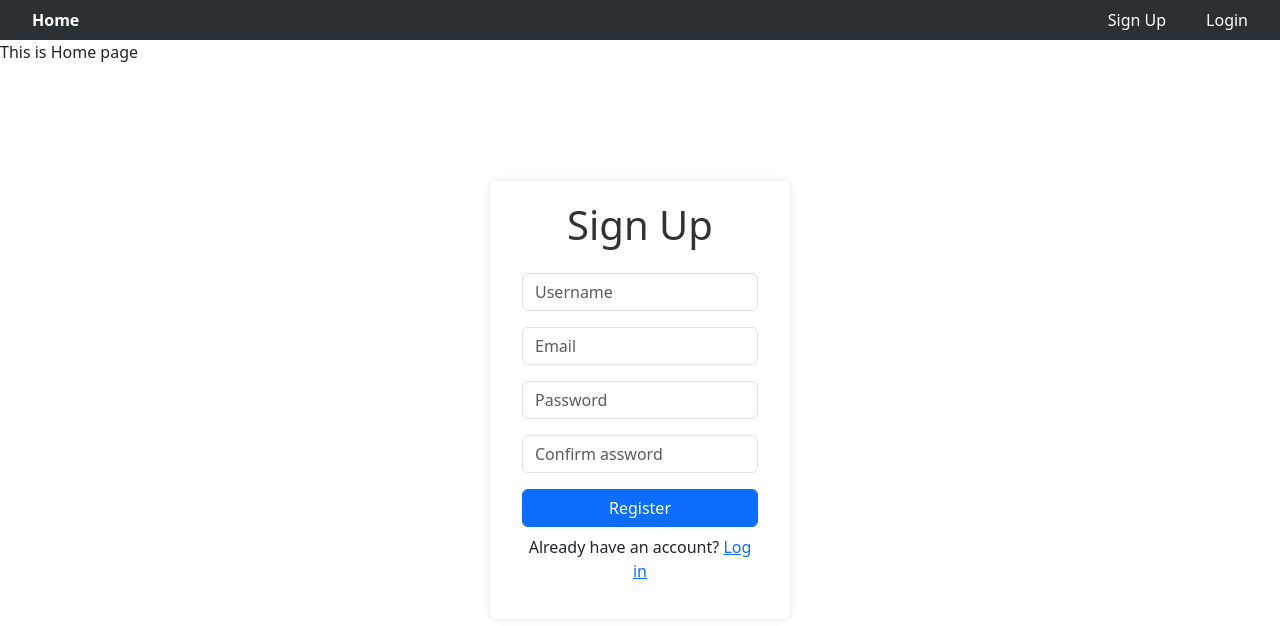
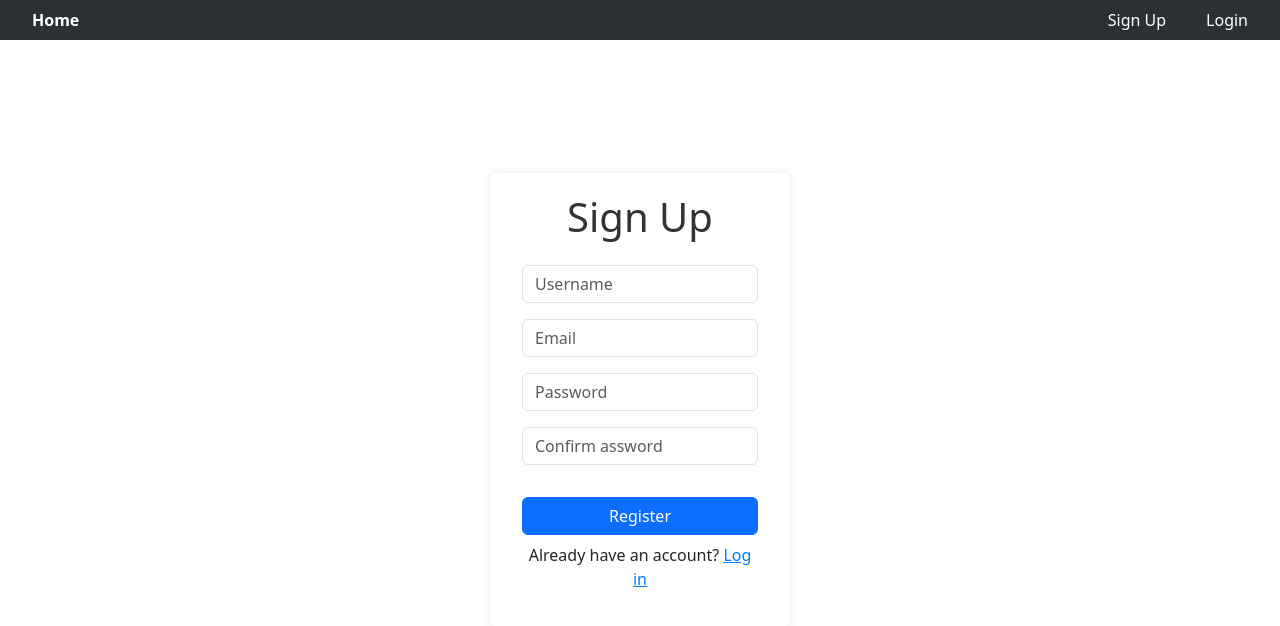
Before and after one commit to RuohanZhuo/TFG, a React (Create React App) app in the folder frontend/: page /sign in a window 1280 px wide. Shown: the top 626 px of the page. Built offline with nearby package versions, Linux system fonts and the light colour scheme.

Commit message:
change LoginForm and SignUpForm to function component

```diff
--- a/frontend/src/App.jsx
+++ b/frontend/src/App.jsx
@@ -1,7 +1,7 @@
 import React, { Component } from 'react'
-import {Routes, Route} from 'react-router-dom';
-import SignUp from './pages/SignUp/SignUp';
-import Login from './pages/Login/Login';
+import { Routes, Route } from 'react-router-dom'
+import SignUp from './pages/SignUp/SignUp'
+import Login from './pages/Login/Login'
 import Header from './components/Header'
 
 export default class App extends Component {
@@ -9,14 +9,13 @@ export default class App extends Component {
     return (
       <div>
         <div>
-          <Header/>
+          <Header />
         </div>
         <div>
-          <div>This is Home page</div>
           <Routes>
-                <Route path='/' element={App}/> {/*error*/}
-                <Route path="/sign" element={<SignUp/>}/>
-                <Route path="/login" element={<Login/>}/>
+            <Route path="/" element={<div>This is Home page</div>} />
+            <Route path="/sign" element={<SignUp />} />
+            <Route path="/login" element={<Login />} />
           </Routes>
         </div>
       </div>
--- a/frontend/src/components/LoginForm/index.css
+++ b/frontend/src/components/LoginForm/index.css
@@ -34,3 +34,19 @@
     border: none;
     width: 100%;
   }
+
+  .invalid-feedback {
+    font-size: 0.7em;
+    text-align: left;
+  }
+
+
+  .link {
+    color: #007bff;
+    cursor: pointer;
+    transition: color 0.3s ease;
+  }
+
+  .link:hover {
+    color: #0056b3;
+  }
--- a/frontend/src/components/LoginForm/index.jsx
+++ b/frontend/src/components/LoginForm/index.jsx
@@ -1,61 +1,69 @@
-import React, { Component } from 'react'
-//import './index.css'
+import React, { useState } from 'react';
+import axios from 'axios'
+import classnames from 'classnames'
+import { useNavigate } from 'react-router-dom';
+import './index.css';
 
-export default class index extends Component {
+export default function Login(){
 
-  state = {
-      username:'',
-      password:''
-    }
-    onSubmit = async(e)=>{
-        e.preventDefault();
-        const {username, password} = this.state
+  const [state, setState] = useState({
+    username: '',
+    password: '',
+    errorLogin:''
+  });
+
+  const navigate = useNavigate();
+
+  const { username, password, errorLogin } = state;
+
+  const onSubmit = async (event) => {
+    event.preventDefault();
 
     try {
-          const response = await fetch('http://localhost:3001/login', {
-            method: 'POST',
-            headers: {
-              'Content-Type': 'application/json',
-            },
-            body: JSON.stringify({ username, password }),
+
+      const response = await axios.post('http://localhost:3001/login', {
+        username,
+        password,
       });
 
-          const data = await response.json();
+      const data =  response.data;
 
       if (data.code === '0000') {
-            console.log('Inicio de sesión exitoso:', data);
-          } else {
+        alert('Inicio de sesión exitoso');
+        console.log(data)
+        navigate('/');
+      } else if (data.code === '1003'){
+        setState({ ...state, errorLogin: data.msg });
+      }else{
         console.error('Error en el inicio de sesión:', data.msg);
+      }
 
-          }
     } catch (error) {
       console.error('Error en la solicitud:', error);
     }
-    }
+  };
 
-    changeHandle = (type)=>{
-      return (event) =>{
-          this.setState({[type]:event.target.value})
-      }
-    }
-
-  render() {
-
-    const {username, password} = this.state
+  const changeHandle = (type) => (event) => {
+    setState({ ...state, [type]: event.target.value });
+  };
 
   return (
-    <form className="data-form" onSubmit={this.onSubmit}>
+    <form className="data-form" onSubmit={onSubmit}>
       <div className="container">
         <h1 className="text-center mb-4">Login</h1>
         <div className="mb-3">
-          <input type="text" className="form-control" placeholder="Username" value={username} onChange={this.changeHandle('username')} />
+          <input type="text" className={classnames("form-control",{'is-invalid':errorLogin==='Incorrect username'})} placeholder="Username" value={state.username} onChange={changeHandle('username')}/>
         </div>
         <div className="mb-3">
-          <input type="password" className="form-control" placeholder="Password" value={password} onChange={this.changeHandle('password')}/>
+          <input type="password" className={classnames("form-control",{'is-invalid':errorLogin==='Incorrect password'})} placeholder="Password" value={state.password} onChange={changeHandle('password')}/>
+          {errorLogin && <div>{errorLogin}</div>}
         </div>
         <button type="submit" className="btn btn-primary btn-block">Login</button>
+        <p className="text-center mt-2">
+          Don't have an account?{' '}
+          <span className="link" onClick={() => navigate('/sign')}>Sign up</span>
+        </p>
       </div>
     </form>
-    )
-  }
-}
+  );
+};
--- a/frontend/src/components/SignUpForm/index.css
+++ b/frontend/src/components/SignUpForm/index.css
@@ -36,6 +36,17 @@
   }
 
   .invalid-feedback {
-    font-size: 0.7em; /* Tamaño de fuente más pequeño */
+    font-size: 0.7em;
     text-align: left;
   }
+
+  .link {
+    color: #007bff;
+    text-decoration: underline;
+    cursor: pointer;
+    transition: color 0.3s ease;
+  }
+
+  .link:hover {
+    color: #0056b3;
+  }
--- a/frontend/src/components/SignUpForm/index.jsx
+++ b/frontend/src/components/SignUpForm/index.jsx
@@ -1,120 +1,116 @@
-import React, { Component } from 'react'
+import React, { useState } from 'react'
 import axios from 'axios'
 import classnames from 'classnames'
-import { NavLink } from 'react-router-dom'
+import { useNavigate } from 'react-router-dom'
 import './index.css'
 
+export default function Index(){
 
-export default class index extends Component {
+  const [state, setState] = useState({
+    username: '',
+    email: '',
+    password: '',
+    confirmPassword: '',
+    errors: {},
+  });
 
-    state = {
-        username:'',
-        email:'',
-        password:'',
-        confirmPassword:'',
-        errors:{}
-    }
+  const navigate = useNavigate()
 
-    validateForm = () => {
+  const { username, email, password, confirmPassword, errors } = state
 
-      const { username, email, password, confirmPassword } = this.state
-
+  const validateForm = () => {
     const errors = {}
 
-      if (username === '') {
+    if (username.trim() === '') {
       errors.username = 'Username is required'
     }
 
-      if (email === '') {
-        errors.email = 'Email is required'
+    if (email.trim() === '') {
+      errors.email = 'Email is required';
     } else if (!email.endsWith('@alumnos.upm.es') && !email.endsWith('@upm.es')) {
       errors.email = 'Email must end with @alumnos.upm.es or @upm.es'
     }
 
-      if (password === '') {
+    if (password.trim() === '') {
       errors.password = 'Password is required'
     }
 
-      if (confirmPassword === '') {
+    if (confirmPassword.trim() === '') {
       errors.confirmPassword = 'Confirm Password is required'
     } else if (password !== confirmPassword) {
       errors.confirmPassword = 'Passwords do not match'
     }
 
-      this.setState({ errors });
+    setState({ ...state, errors });
     return Object.keys(errors).length === 0
-
   }
 
-    onSubmit = async (event) => {
+  const onSubmit = async (event) => {
+    event.preventDefault()
 
-      event.preventDefault();
-
-      if (!this.validateForm()) {
+    if (!validateForm()) {
       return
     }
 
     try {
-
-        const { username, email, password, confirmPassword } = this.state
-
-        //const errors = {}
+      const errors = {}
 
       const response = await axios.post('http://localhost:3001/reg', {
         username,
         email,
         password,
         confirmPassword,
-        })
+      });
 
-        const data = response.data;
+      const data = response.data
 
       if (data.code === '0000') {
-          console.log('Registro exitoso:', data)
+        alert(data.msg);
+        navigate('/login');
+      }else if (data.code === '1006' || data.code === '1007') {
+        errors[data.code === '1006' ? 'username' : 'email'] = data.msg;
       } else {
-          console.log('Error en el registro:', data.msg)
+        console.log('error', data.msg);
       }
 
+
+      setState({ ...state, errors });
     } catch (error) {
-        console.log('Error en la solicitud111:', error)
+      console.log('Error en la solicitud:', error)
+    }
   }
 
+  const changeHandle = (type) => (event) => {
+    setState({ ...state, [type]: event.target.value })
   }
 
-    changeHandle = (type) => (event) =>{
-      this.setState({[type]:event.target.value})
-    }
-
-    render() {
-
-      const {username, email, password, confirmPassword, errors} = this.state
-
       return (
-      <form className='data-form' onSubmit={this.onSubmit}>
+      <form className='data-form' onSubmit={onSubmit}>
         <div className='container'>
           <h1 className="text-center mb-4">Sign Up</h1>
           <div className="mb-3">
-            <input type="text" className={classnames("form-control", {'is-invalid':errors.username})} placeholder="Username" value={username} onChange={this.changeHandle('username')}/>
+            <input type="text" className={classnames("form-control", {'is-invalid':errors.username})} placeholder="Username" value={username} onChange={changeHandle('username')}/>
             {errors.username && <div className='invalid-feedback'>{errors.username}</div>}
           </div>
             <div className="mb-3">
-            <input type="email" className={classnames("form-control",{'is-invalid':errors.email})} placeholder="Email" value={email} onChange={this.changeHandle('email')} />
+            <input type="email" className={classnames("form-control",{'is-invalid':errors.email})} placeholder="Email" value={email} onChange={changeHandle('email')} />
             {errors.email && <div className='invalid-feedback'>{errors.email}</div>}
           </div>
           <div className="mb-3">
-            <input type="password" className={classnames("form-control",{'is-invalid':errors.password})} placeholder="Password" value={password} onChange={this.changeHandle('password')} />
+            <input type="password" className={classnames("form-control",{'is-invalid':errors.password})} placeholder="Password" value={password} onChange={changeHandle('password')} />
             {errors.password && <div className='invalid-feedback'>{errors.password}</div>}
           </div>
           <div className="mb-3">
-            <input type="password" className={classnames("form-control",{'is-invalid':errors.confirmPassword})} placeholder="Confirm assword" value={confirmPassword} onChange={this.changeHandle('confirmPassword')} />
+            <input type="password" className={classnames("form-control",{'is-invalid':errors.confirmPassword})} placeholder="Confirm assword" value={confirmPassword} onChange={changeHandle('confirmPassword')} />
             {errors.confirmPassword && <div className='invalid-feedback'>{errors.confirmPassword}</div>}
           </div>
-          <button type="submit" className='btn btn-primary btn-block'>Register</button>
-          <p className='text-center mt-2'>
-              Already have an account? <NavLink to='/login'>Log in</NavLink>
+          <button type="submit" className='btn btn-primary btn-block mt-3'>Register</button>
+          <p className="text-center mt-2">
+          Already have an account?{' '}
+          <span className="link" onClick={() => navigate('/login')}>Log in</span>
           </p>
         </div>
       </form>
       )
+
 }
-}
```
Also changed, not shown: frontend/src/components/Header/index.jsx (indentation only). Lines whose indentation alone changed are shown as unchanged.
